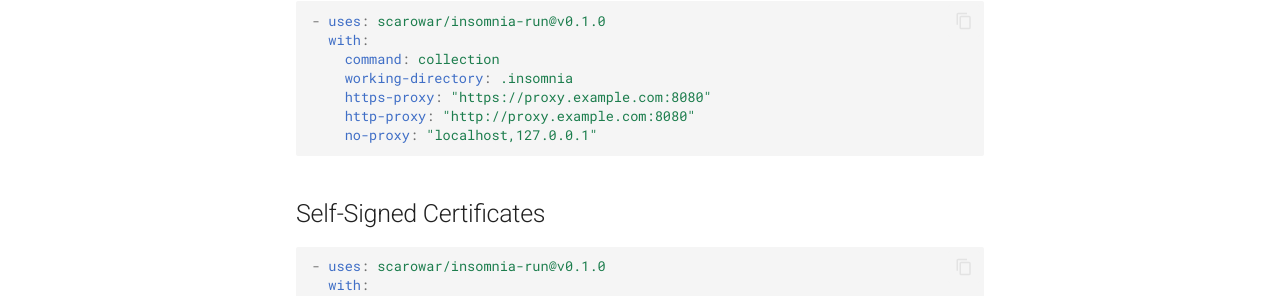
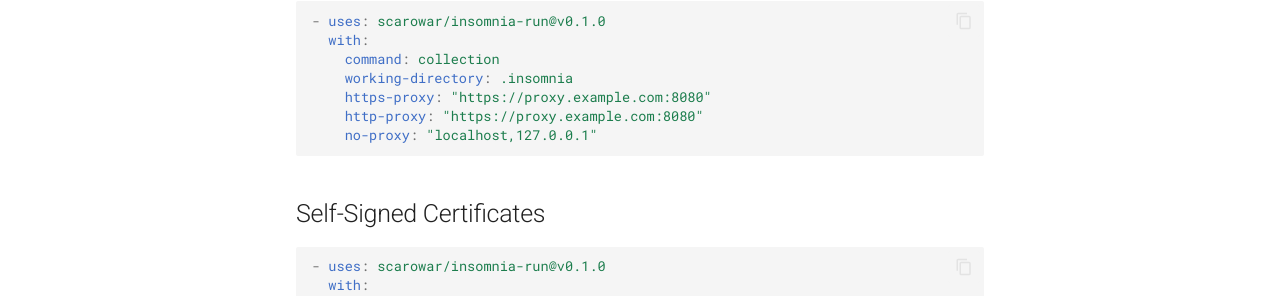
Before and after one commit to scarowar/insomnia-run, an MkDocs documentation site: the page built from docs/examples/index.md, in a window 1280 px wide and 900 px high, scrolled down 2346 px. Shown: the part 316-612 px from the top of the window. Built offline with MkDocs 1.6.1 and Material for MkDocs 9.7.7, drawn with Linux system fonts in a browser that asks for light colours; comment, search, counter and statistics services are not loaded.

Commit message:
fix: Address PR check failures
- Remove Python YAML tags from mkdocs.yml (pre-commit check-yaml)
- Change http:// proxy URLs to https:// in tests (SonarQube)
- Replace /tmp with ./data in test fixtures (SonarQube)

````diff
--- a/docs/examples/index.md
+++ b/docs/examples/index.md
@@ -128,7 +128,7 @@
     command: collection
     working-directory: .insomnia
     https-proxy: "https://proxy.example.com:8080"
-    http-proxy: "http://proxy.example.com:8080"
+    http-proxy: "https://proxy.example.com:8080"
     no-proxy: "localhost,127.0.0.1"
 ```
 
--- a/mkdocs.yml
+++ b/mkdocs.yml
@@ -63,9 +63,6 @@
   - footnotes
   - md_in_html
   - pymdownx.details
-  - pymdownx.emoji:
-      emoji_index: !!python/name:material.extensions.emoji.twemoji ""
-      emoji_generator: !!python/name:material.extensions.emoji.to_svg ""
   - pymdownx.highlight:
       anchor_linenums: true
       line_spans: __span
````
Also changed, not shown: 2 other files.
